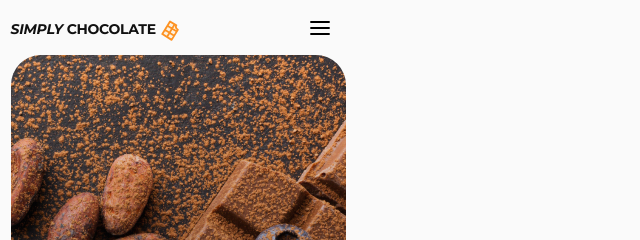
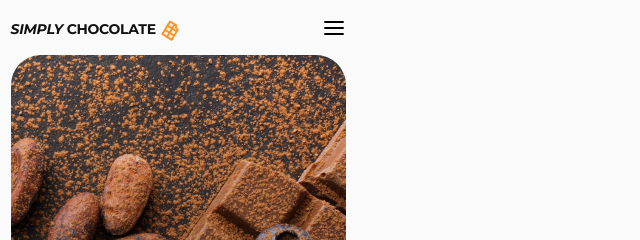
Before and after one commit to pro100-makari4/simply-chocolate, a plain HTML site: page index.html in a window 1280 px wide. Shown: the top 240 px of the page, 462-1102 px from the left. Drawn offline with nearby package versions, Linux system fonts and the light colour scheme.

Commit message:
Update styles.css

```diff
--- a/css/styles.css
+++ b/css/styles.css
@@ -105,7 +105,7 @@ img {
     align-self: center;
     line-height: 0;
     background-color: transparent;
-    padding: 14px;
+    padding: 14px 0 14px 14px;
 }
 
 .burger-open-btn-icon {
```
